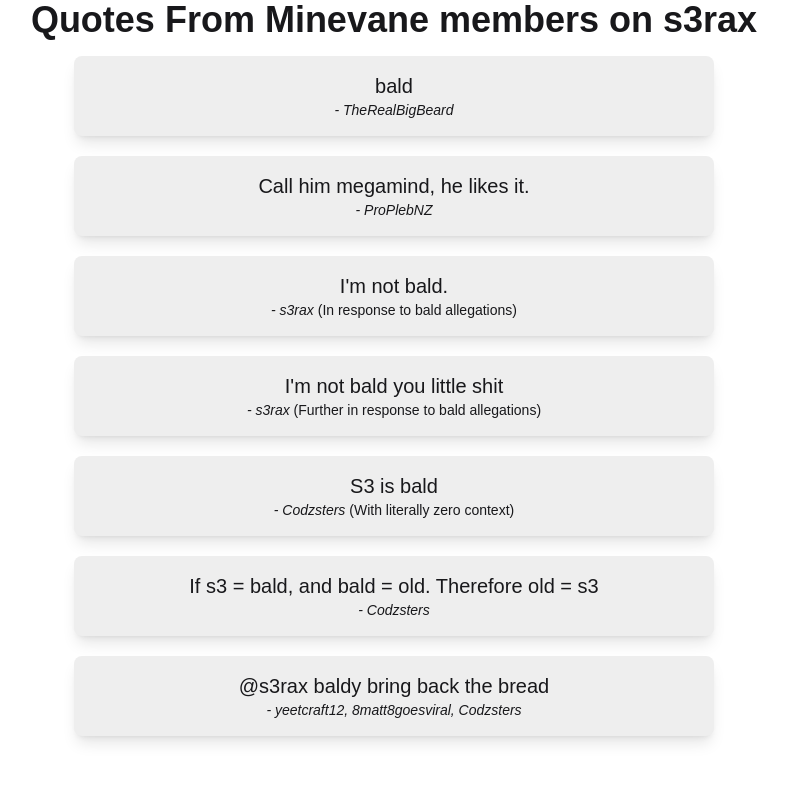
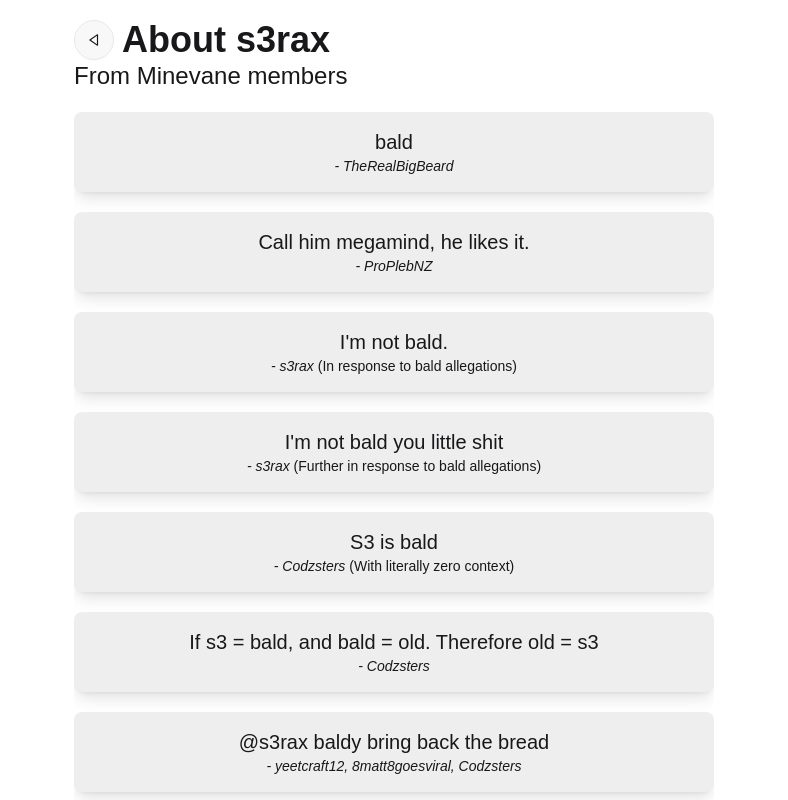
Before and after one commit to MM4096/s3rax-is-bald, a Next.js app: page /quotes in a window 1280 px wide. Shown: the whole page, without its empty margins (246-1034 px from the left). Built offline with nearby package versions, Linux system fonts and the light colour scheme.

Commit message:
added back buttons, updated join ips

```diff
--- /dev/null
+++ b/app/components/backButton.tsx
@@ -0,0 +1,8 @@
+"use client";
+
+import Link from "next/link";
+import {BiLeftArrow} from "react-icons/bi";
+
+export function BackButton() {
+	return <Link className="btn btn-circle" href="/"><BiLeftArrow/></Link>
+}
--- a/app/components/fadeIn.tsx
+++ b/app/components/fadeIn.tsx
@@ -2,20 +2,21 @@
 
 import {Children, cloneElement, CSSProperties, isValidElement, ReactNode, useEffect, useState} from "react";
 
-export function FadeIn({ children, fadeTime, timeBetweenFades }: {
+export function FadeIn({children, fadeTime, timeBetweenFades}: {
 	children: ReactNode,
 	fadeTime: number,
 	timeBetweenFades: number,
 }) {
 	const [visibleChildren, setVisibleChildren] = useState<ReactNode[]>([]);
 
-	useEffect(() =>  {
+	useEffect(() => {
 		let cancelled = false;
 		if (visibleChildren.length > 0) return;
 
 		(async () => {
 			const arr = Children.toArray(children);
 			for (let i = 0; i < arr.length; i++) {
+				console.log(`Fading in item ${i}`)
 				if (cancelled) {
 					console.warn(`Break triggered, stopping fade`)
 					break;
@@ -33,17 +34,20 @@ export function FadeIn({ children, fadeTime, timeBetweenFades }: {
 
 				const start = cloneElement(child, {
 					className: [existingClass, "opacity-0"].filter(Boolean).join(" "),
-					style: { ...existingStyle, transition: `opacity ${fadeTime}ms` },
+					style: {...existingStyle, transition: `opacity ${fadeTime}ms`},
 				} as never);
 
 				setVisibleChildren(prev => [...prev, start]);
 
 				// ensure the browser applies the initial opacity before starting the transition
-				await new Promise<void>(resolve => requestAnimationFrame(() => resolve()));
+				await new Promise<void>(resolve => {
+					requestAnimationFrame(() => resolve());
+					setTimeout(resolve, 50);
+				});
 
 				const end = cloneElement(child, {
 					className: [existingClass, "opacity-100"].filter(Boolean).join(" "),
-					style: { ...existingStyle, transition: `opacity ${fadeTime}ms` },
+					style: {...existingStyle, transition: `opacity ${fadeTime}ms`},
 				} as never);
 
 				setVisibleChildren(prev => prev.map((c, idx) => idx === prev.length - 1 ? end : c));
@@ -53,7 +57,9 @@ export function FadeIn({ children, fadeTime, timeBetweenFades }: {
 			}
 		})();
 
-		return () => { cancelled = true; };
+		return () => {
+			cancelled = true;
+		};
 	}, [children, fadeTime, timeBetweenFades]);
 
 	return <>{visibleChildren}</>;
--- a/app/join/page.tsx
+++ b/app/join/page.tsx
@@ -1,13 +1,19 @@
 import {JoinIp} from "@/app/join/components/join-ip";
+import {BackButton} from "@/app/components/backButton";
 
 export default function JoinPage() {
 	return (<>
-		<h1>Join Minevane Today!</h1>
-		<h3>Use either of the following two IPs to join the Minevane Minecraft Server today:</h3>
+		<div className="w-1/4">
+			<div className="flex flex-row gap-2">
+				<BackButton/>
+				<h1>Join Minevane Today!</h1>
+			</div>
+			<h2>Use either IP to join Minevane!</h2>
+		</div>
 		<div className="mb-4"/>
 
 		<div className="flex flex-col items-center justify-center w-1/4">
-			<JoinIp ip="s3raxisbald.com"/>
+			<JoinIp ip="mv.s3raxisbald.com"/>
 			<br/>
 			<JoinIp ip="codzIsOld.s3raxisbald.com"/>
 		</div>
--- a/app/quotes/components/quote.tsx
+++ b/app/quotes/components/quote.tsx
@@ -5,7 +5,7 @@ export function Quote({children, author, context}: {
 	author?: string,
 	context?: string
 }) {
-	return (<div className="bg-base-300 w-1/2 p-4 rounded-lg shadow-lg text-center mb-5 ml-auto mr-auto transition-all transition-500 hover:shadow-xl">
+	return (<div className="bg-base-300 p-4 rounded-lg shadow-lg text-center mb-5 ml-auto mr-auto transition-all transition-500 hover:shadow-xl">
 		<h3>{children}</h3>
 		<p className="text-sm"><span className="italic">- {author}</span> {context ? (<span className="">({context})</span>) : (<></>)}</p>
 	</div>);
--- a/app/quotes/page.tsx
+++ b/app/quotes/page.tsx
@@ -1,13 +1,18 @@
 import {Quote} from "@/app/quotes/components/quote";
 import {FadeIn} from "@/app/components/fadeIn";
+import {BackButton} from "@/app/components/backButton";
 
 export default function AboutPage() {
 	return (<>
-		<h1>Quotes From Minevane members on s3rax</h1>
-		<div className="mb-4"/>
-		<div className="block items-center text-center grow overflow-y-auto w-full">
-
+		<div className="block items-center text-center grow overflow-y-auto w-1/2">
 			<FadeIn fadeTime={2000} timeBetweenFades={300}>
+				<div className="pt-5 pb-5 text-left">
+					<div className="flex flex-row gap-2">
+						<BackButton/>
+						<h1>About s3rax</h1>
+					</div>
+					<h2>From Minevane members</h2>
+				</div>
 				<Quote author="TheRealBigBeard"> bald</Quote>
 				<Quote author="ProPlebNZ">Call him megamind, he likes it.</Quote>
 				{/*<Quote author="MM4096">wb bald dude!</Quote>*/}
--- a/app/s3rax-the-bald/page.tsx
+++ b/app/s3rax-the-bald/page.tsx
@@ -1,4 +1,5 @@
 import {FadeIn} from "@/app/components/fadeIn";
+import {BackButton} from "@/app/components/backButton";
 
 export default function PoemPage() {
 	const POEM: string = `S3 strolls in with a polished head,
@@ -33,10 +34,13 @@ He’s got more shine than brains instead.`
 				  className="text-left w-full"/>
 	})
 
-	return (<div className="w-max grow pt-5">
-		<FadeIn fadeTime={3000} timeBetweenFades={1000}>
+	return (<div className="w-max h-full pt-5">
+		<FadeIn fadeTime={2000} timeBetweenFades={300}>
 			<div>
-				<h1>s3rax the Bald</h1>
+				<div className="flex flex-row gap-2">
+					<BackButton/>
+					<h1>s3rax the Bald</h1>
+				</div>
 				<h2>A poem by <i>TheRealBigBeard</i></h2>
 			</div>
 			<br/>
```
Also changed, not shown: app/join/components/join-ip.tsx (+6 -4 lines).
